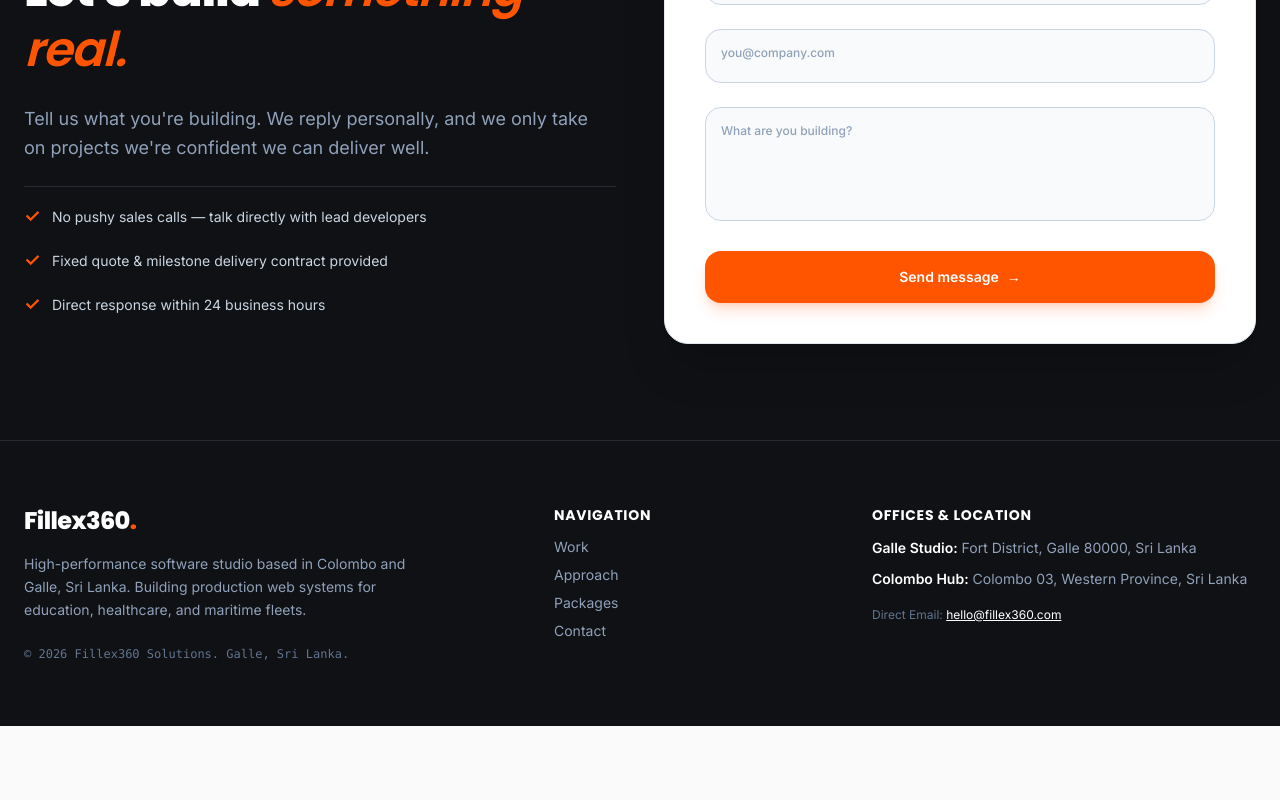
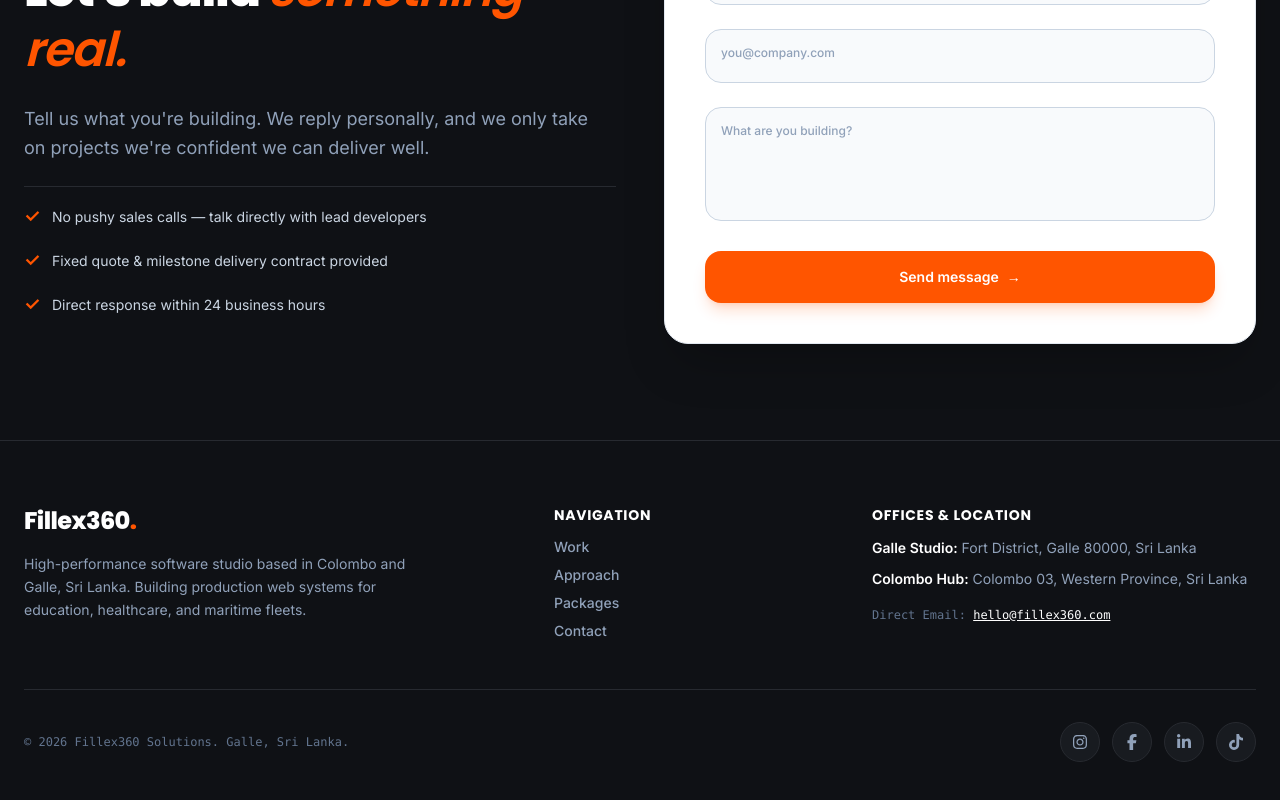
Before and after one commit to Thanuja47/fillex360-website, a Next.js app: page / in a window 1280 px wide. Shown: the part 9006-9806 px from the top of the page. Before the commit the page ends 9732 px from the top, so only its background shows below. Built offline with nearby package versions, Linux system fonts and the light colour scheme.

Commit message:
Add social media links (Instagram, Facebook, LinkedIn, TikTok) with neutral resting state and brand-color hover glow

```diff
--- a/components/Footer.tsx
+++ b/components/Footer.tsx
@@ -1,6 +1,8 @@
 "use client";
 
 import Link from "next/link";
+import Reveal from "@/components/Reveal";
+import SocialLinks from "@/components/SocialLinks";
 import { useLanguage } from "@/lib/i18n/LanguageContext";
 
 export default function Footer() {
@@ -8,18 +10,16 @@ export default function Footer() {
 
   return (
     <footer className={`bg-dark border-t border-dark-border text-slate-400 py-16 ${fontClass}`}>
-      <div className="max-w-7xl mx-auto px-6 grid grid-cols-1 md:grid-cols-12 gap-10">
+      <div className="max-w-7xl mx-auto px-6 space-y-12">
+        <div className="grid grid-cols-1 md:grid-cols-12 gap-10">
           {/* Brand Column */}
           <div className="md:col-span-5 space-y-4">
             <Link href="/" className="inline-block font-display font-extrabold text-2xl tracking-tight text-white">
               Fillex360<span className="text-orange">.</span>
             </Link>
-          <p className="text-sm text-slate-400 leading-relaxed max-w-sm">
+            <p className="text-sm text-slate-400 leading-relaxed max-w-sm font-normal">
               High-performance software studio based in Colombo and Galle, Sri Lanka. Building production web systems for education, healthcare, and maritime fleets.
             </p>
-          <div className="text-xs text-slate-500 pt-2 font-mono">
-            {t.footer.copyright}
-          </div>
           </div>
 
           {/* Links Column 1 */}
@@ -27,7 +27,7 @@ export default function Footer() {
             <h4 className="font-display font-bold text-white text-sm uppercase tracking-wider">
               Navigation
             </h4>
-          <ul className="space-y-2 text-sm text-slate-400">
+            <ul className="space-y-2 text-sm text-slate-400 font-medium">
               <li>
                 <Link href="/work" className="hover:text-white transition-colors">
                   {t.nav.work}
@@ -56,15 +56,26 @@ export default function Footer() {
             <h4 className="font-display font-bold text-white text-sm uppercase tracking-wider">
               Offices & Location
             </h4>
-          <div className="text-sm text-slate-400 leading-relaxed space-y-2">
-            <p><strong className="text-white">Galle Studio:</strong> Fort District, Galle 80000, Sri Lanka</p>
-            <p><strong className="text-white">Colombo Hub:</strong> Colombo 03, Western Province, Sri Lanka</p>
-            <p className="text-xs text-slate-500 pt-2">
-              Direct Email: <a href="mailto:hello@fillex360.com" className="text-white underline">hello@fillex360.com</a>
+            <div className="text-sm text-slate-400 leading-relaxed space-y-2 font-normal">
+              <p><strong className="text-white font-bold">Galle Studio:</strong> Fort District, Galle 80000, Sri Lanka</p>
+              <p><strong className="text-white font-bold">Colombo Hub:</strong> Colombo 03, Western Province, Sri Lanka</p>
+              <p className="text-xs text-slate-500 pt-2 font-mono">
+                Direct Email: <a href="mailto:hello@fillex360.com" className="text-white underline hover:text-orange transition-colors">hello@fillex360.com</a>
               </p>
             </div>
           </div>
         </div>
+
+        {/* Footer Bottom Row with Copyright and Social Links */}
+        <Reveal delay={0.2}>
+          <div className="pt-8 border-t border-dark-border flex flex-col sm:flex-row items-center justify-between gap-6">
+            <div className="text-xs text-slate-500 font-mono">
+              {t.footer.copyright}
+            </div>
+            <SocialLinks />
+          </div>
+        </Reveal>
+      </div>
     </footer>
   );
 }
--- /dev/null
+++ b/components/SocialLinks.tsx
@@ -0,0 +1,82 @@
+"use client";
+
+import { motion, useReducedMotion } from "framer-motion";
+import { FaInstagram, FaFacebookF, FaLinkedinIn, FaTiktok } from "react-icons/fa6";
+
+const socials = [
+  { icon: FaInstagram, href: "https://instagram.com/fillex360", label: "Instagram", color: "#E1306C" },
+  { icon: FaFacebookF, href: "https://facebook.com/fillex360", label: "Facebook", color: "#1877F2" },
+  { icon: FaLinkedinIn, href: "https://linkedin.com/company/fillex360", label: "LinkedIn", color: "#0A66C2" },
+  { icon: FaTiktok, href: "https://tiktok.com/@fillex360", label: "TikTok", color: "#000000" },
+];
+
+const containerVariants = {
+  hidden: {},
+  show: { transition: { staggerChildren: 0.08 } },
+};
+
+const itemVariants = {
+  hidden: { opacity: 0, scale: 0.8 },
+  show: { opacity: 1, scale: 1, transition: { duration: 0.3 } },
+};
+
+export default function SocialLinks() {
+  const shouldReduceMotion = useReducedMotion();
+
+  if (shouldReduceMotion) {
+    return (
+      <div className="flex items-center gap-3">
+        {socials.map(({ icon: Icon, href, label, color }) => (
+          <a
+            key={label}
+            href={href}
+            target="_blank"
+            rel="noopener noreferrer"
+            aria-label={label}
+            className="group relative w-10 h-10 rounded-full bg-dark-card border border-dark-border flex items-center justify-center transition-all duration-300 ease-out hover:scale-110 hover:-translate-y-0.5"
+          >
+            <span
+              className="absolute inset-0 rounded-full opacity-0 group-hover:opacity-100 transition-opacity duration-300 pointer-events-none"
+              style={{ backgroundColor: color, boxShadow: `0 4px 16px ${color}55` }}
+            />
+            <Icon
+              size={16}
+              className="relative z-10 text-slate-400 group-hover:text-white transition-all duration-300 group-hover:rotate-[8deg]"
+            />
+          </a>
+        ))}
+      </div>
+    );
+  }
+
+  return (
+    <motion.div
+      variants={containerVariants}
+      initial="hidden"
+      whileInView="show"
+      viewport={{ once: true, amount: 0.2 }}
+      className="flex items-center gap-3"
+    >
+      {socials.map(({ icon: Icon, href, label, color }) => (
+        <motion.a
+          key={label}
+          variants={itemVariants}
+          href={href}
+          target="_blank"
+          rel="noopener noreferrer"
+          aria-label={label}
+          className="group relative w-10 h-10 rounded-full bg-dark-card border border-dark-border flex items-center justify-center transition-all duration-300 ease-out hover:scale-110 hover:-translate-y-0.5"
+        >
+          <span
+            className="absolute inset-0 rounded-full opacity-0 group-hover:opacity-100 transition-opacity duration-300 pointer-events-none"
+            style={{ backgroundColor: color, boxShadow: `0 4px 16px ${color}55` }}
+          />
+          <Icon
+            size={16}
+            className="relative z-10 text-slate-400 group-hover:text-white transition-all duration-300 group-hover:rotate-[8deg]"
+          />
+        </motion.a>
+      ))}
+    </motion.div>
+  );
+}
```
Lines whose indentation alone changed are shown as unchanged.
